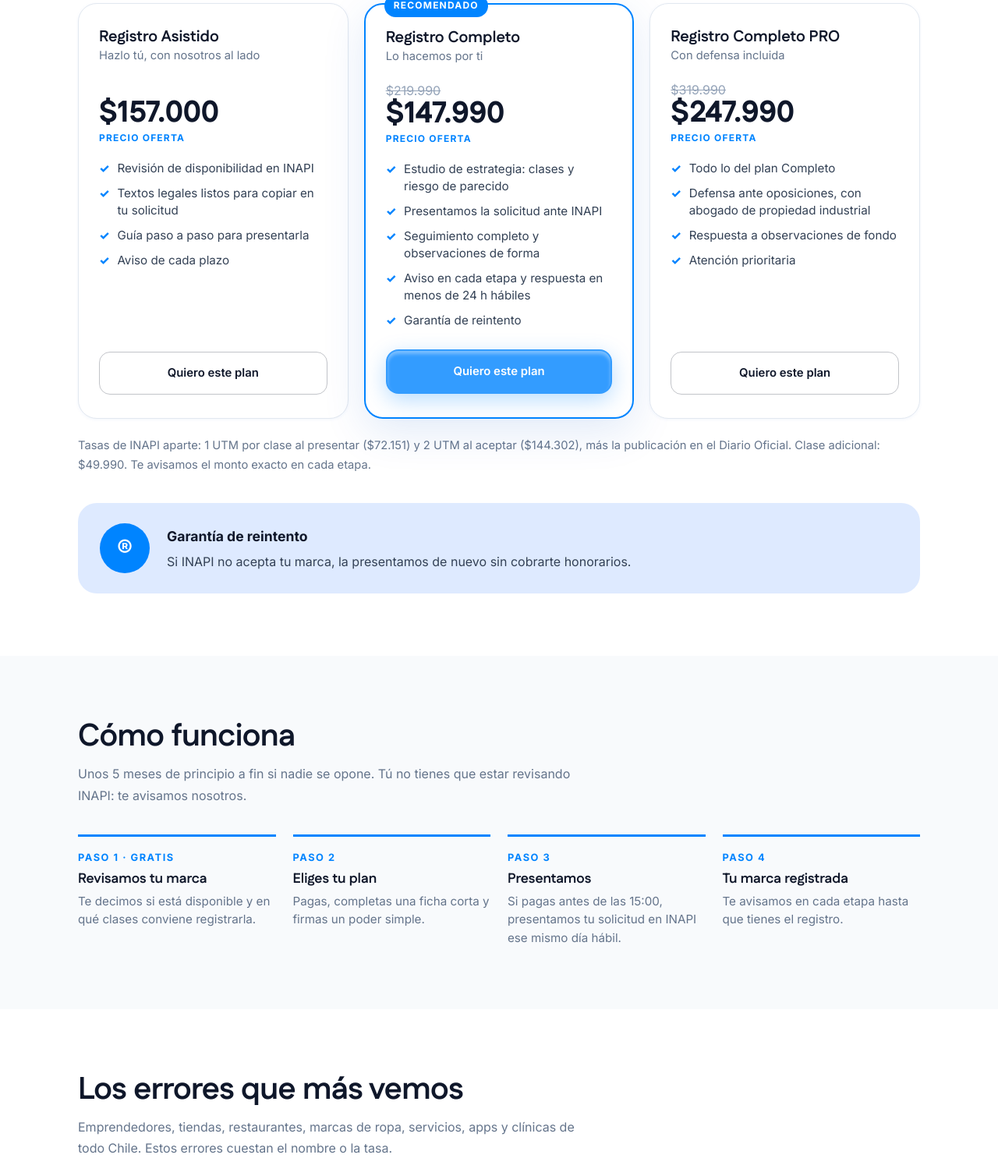
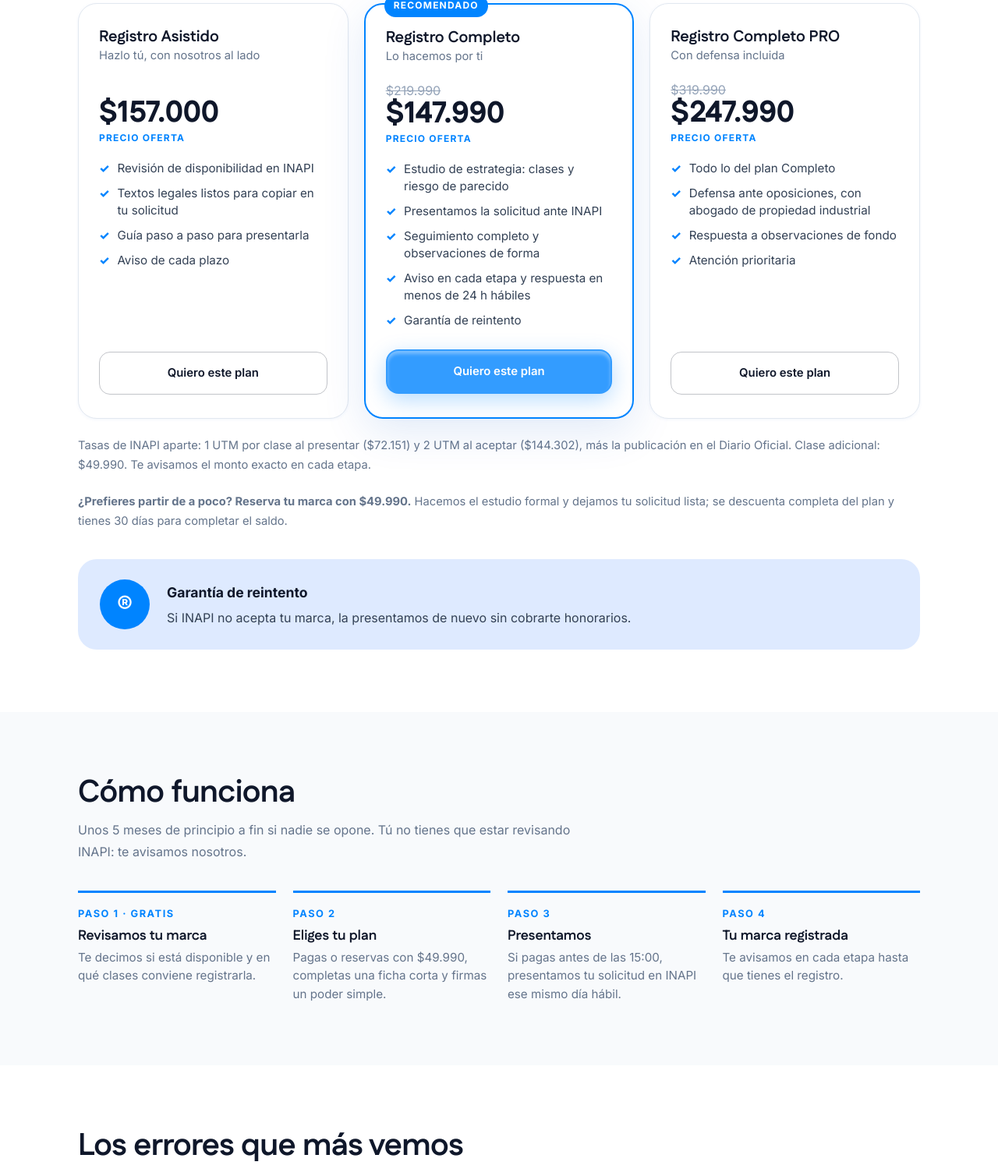
Before and after one commit to salvadoramirez400-maker/landing-consultora, a Flask app: template templates/marcas.html in a window 1280 px wide. Shown: the part 1236-2744 px from the top of the page at 78% size. Run offline with Flask 3, Linux system fonts and the light colour scheme; the template is opened without the code that fills it, so the values that code supplies are empty; some libraries are stand-ins or nearby versions.

Commit message:
Marcas: reserva de marca $49.990 (descontable) en la página y en el PDF de planes
Co-Authored-By: Claude Opus 5.5 <noreply@anthropic.com>

```diff
--- a/templates/marcas.html
+++ b/templates/marcas.html
@@ -189,6 +189,7 @@
         </div>
       </div>
       <p class="mk-tasas">Tasas de INAPI aparte: 1 UTM por clase al presentar ($72.151) y 2 UTM al aceptar ($144.302), más la publicación en el Diario Oficial. Clase adicional: $49.990. Te avisamos el monto exacto en cada etapa.</p>
+      <p class="mk-tasas"><b>¿Prefieres partir de a poco? Reserva tu marca con $49.990.</b> Hacemos el estudio formal y dejamos tu solicitud lista; se descuenta completa del plan y tienes 30 días para completar el saldo.</p>
       <div class="mk-garantia">
         <div class="mk-sello">®</div>
         <div><b>Garantía de reintento</b>Si INAPI no acepta tu marca, la presentamos de nuevo sin cobrarte honorarios.</div>
@@ -202,7 +203,7 @@
       <p class="mk-lead">Unos 5 meses de principio a fin si nadie se opone. Tú no tienes que estar revisando INAPI: te avisamos nosotros.</p>
       <div class="mk-pasos">
         <div class="mk-paso"><b>Paso 1 · Gratis</b><h3>Revisamos tu marca</h3><p>Te decimos si está disponible y en qué clases conviene registrarla.</p></div>
-        <div class="mk-paso"><b>Paso 2</b><h3>Eliges tu plan</h3><p>Pagas, completas una ficha corta y firmas un poder simple.</p></div>
+        <div class="mk-paso"><b>Paso 2</b><h3>Eliges tu plan</h3><p>Pagas o reservas con $49.990, completas una ficha corta y firmas un poder simple.</p></div>
         <div class="mk-paso"><b>Paso 3</b><h3>Presentamos</h3><p>Si pagas antes de las 15:00, presentamos tu solicitud en INAPI ese mismo día hábil.</p></div>
         <div class="mk-paso"><b>Paso 4</b><h3>Tu marca registrada</h3><p>Te avisamos en cada etapa hasta que tienes el registro.</p></div>
       </div>
@@ -233,6 +234,7 @@
         <details><summary>¿Puedo registrar mi apellido o el de otra persona?</summary><p>El tuyo, sí. El de otra persona, solo con su consentimiento (Ley 19.039, art. 20). Si la marca lleva el apellido de un socio, conviene dejarlo por escrito.</p></details>
         <details><summary>¿En qué clase registro mi marca?</summary><p>Depende de lo que vendes: 25 ropa y calzado, 30 café y alimentos, 35 tienda y e-commerce, 43 restaurantes y cafeterías, 41 cursos, 44 salud y estética, 3 cosmética, 9 y 42 apps y software. Te lo decimos en la revisión gratis.</p></details>
         <details><summary>¿Qué pasa si INAPI la rechaza?</summary><p>Aplica la garantía de reintento: la presentamos de nuevo sin cobrarte honorarios. Las tasas de INAPI del reintento las paga el titular.</p></details>
+        <details><summary>¿Puedo reservar mi marca sin pagar todo?</summary><p>Sí. Con $49.990 reservas tu marca: hacemos el estudio formal y dejamos la solicitud lista. Ese monto se descuenta completo del plan y tienes 30 días para completar el saldo. La reserva no es reembolsable, porque cubre el estudio y la solicitud, que te entregamos igual.</p></details>
         <details><summary>¿Ustedes son parte de INAPI?</summary><p>No. Somos una consultora privada: preparamos y presentamos tu solicitud ante INAPI y hacemos el seguimiento por ti.</p></details>
       </div>
     </div>
```
Also changed, not shown: 1 other file.
